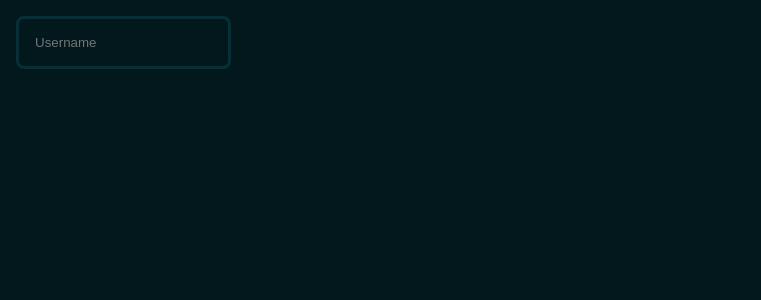
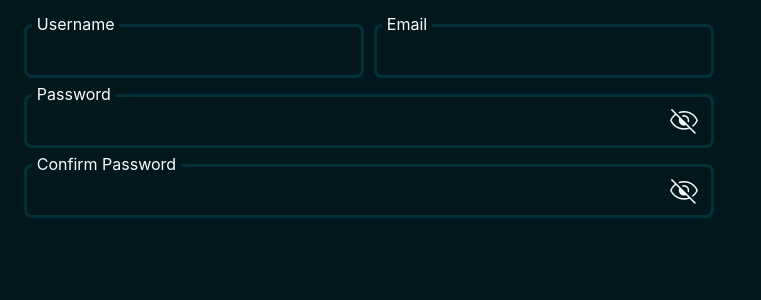
Before and after one commit to Domodiak/DomoCht, a React (Create React App) app: page /register in a window 1280 px wide. Shown: the top 300 px of the page, without its empty margins (0-761 px from the left). Built offline with nearby package versions, Linux system fonts and the light colour scheme.

Commit message:
Created a prototype of the registration form

```diff
--- a/public/index.html
+++ b/public/index.html
@@ -9,6 +9,9 @@
       name="description"
       content="My poor attempt to create a communication platform"
     />
+
+    <link rel="stylesheet" href="https://fonts.googleapis.com/css2?family=Material+Symbols+Outlined:opsz,wght,FILL,GRAD@20..48,100..700,0..1,-50..200" />
+
     <link rel="apple-touch-icon" href="%PUBLIC_URL%/logo192.png" />
     <link rel="manifest" href="%PUBLIC_URL%/manifest.json" />
     <title>DomoCht</title>
--- a/src/components/Form/Form.module.scss
+++ b/src/components/Form/Form.module.scss
@@ -1,5 +1,9 @@
 .form {
     padding: 1rem;
+    display: flex;
+    flex-wrap: wrap;
+    flex-direction: row;
+    max-width: max(20%, 700px);
 }
 
 .textField {
@@ -8,4 +12,52 @@
     border: 3px solid var(--secondary-button);
     background-color: transparent;
     color: var(--text);
+    width: calc(100% - 2rem);
+    font-size: 0.9rem;
 }
+
+$hi: "";
+.inputContainer
+{
+    position: relative;
+    margin: 0.5rem;
+    flex-grow: 1;
+    flex-shrink: 1;
+    $hi: var(--placeholder);
+    &::before {
+        position: absolute;
+        content: $hi;
+        top: 0;
+        left: 0.5rem;
+        transform: translate(0, -50%);
+        background-color: var(--background);
+        padding: 0.3rem;
+        font-size: min(16px, 4vw);
+    }
+    .iconVisible {
+        position: absolute;
+        top: 50%;
+        right: 0.5rem;
+        transform: translate(0, -50%);
+        font-size: 2rem;
+        &:hover {
+            cursor: pointer;
+        }
+    }
+
+    .iconInisible {
+        position: absolute;
+        top: 50%;
+        right: 0.5rem;
+        transform: translate(0, -50%);
+        font-size: 2rem;
+        &:hover {
+            cursor: pointer;
+        }
+    }
+}
+
+.passwordField {
+    padding-right: 4rem;
+    width: calc(100% - 5rem);
+}
--- /dev/null
+++ b/src/components/Form/TextField/PasswordField.jsx
@@ -0,0 +1,12 @@
+import { useState } from "react"
+import styles from "../Form.module.scss"
+
+export default function PasswordField({ placeholder, value, width }) {
+    const [ visible, setVisible ] = useState(false)
+    return(
+        <div style={{"width": width, "--placeholder": `"${placeholder}"`}} className={styles.inputContainer}>
+            <input type={visible ? "text" : "password"} className={[styles.textField, styles.passwordField].join(' ')} />
+            <span class={["material-symbols-outlined", styles.iconVisible].join(' ')} onClick={() => {setVisible((prev) => !prev)}} >{visible ? "visibility" : "visibility_off"}</span>
+        </div>
+    )
+}
--- a/src/components/Form/TextField/TextField.jsx
+++ b/src/components/Form/TextField/TextField.jsx
@@ -1,7 +1,9 @@
 import styles from "../Form.module.scss"
 
-export default function TextField({ placeholder, value, type }) {
+export default function TextField({ placeholder, value, type, width }) {
     return(
-        <input type={type} placeholder={placeholder} className={styles.textField} />
+        <div style={{"width": width, "--placeholder": `"${placeholder}"`}} className={styles.inputContainer}>
+            <input type={type} className={styles.textField} />
+        </div>
     )
 }
--- a/src/index.scss
+++ b/src/index.scss
@@ -52,3 +52,11 @@ button, .btn {
   background-color: var(--secondary-button);
   color: var(--text);
 }
+
+.material-symbols-outlined {
+  font-variation-settings:
+  'FILL' 0,
+  'wght' 300,
+  'GRAD' 0,
+  'opsz' 48
+}
--- a/src/pages/Register/Register.jsx
+++ b/src/pages/Register/Register.jsx
@@ -2,6 +2,7 @@ import { Helmet } from "react-helmet"
 import Form from "../../components/Form/Form"
 import TextField from "../../components/Form/TextField/TextField"
 import styles from "./Register.module.scss"
+import PasswordField from "../../components/Form/TextField/PasswordField"
 
 export default function Register() {
     return (
@@ -11,7 +12,10 @@ export default function Register() {
             </Helmet>
             <div className={styles.app}>
                 <Form formClass={styles.registrationForm}>
-                    <TextField placeholder="Username" type="text" />
+                    <TextField placeholder="Username" type="text" width="30%" />
+                    <TextField placeholder="Email" type="email" width="30%" />
+                    <PasswordField placeholder="Password" width="100%"/>
+                    <PasswordField placeholder="Confirm Password" type="password" width="100%"/>
                 </Form>
             </div>
         </>
```
